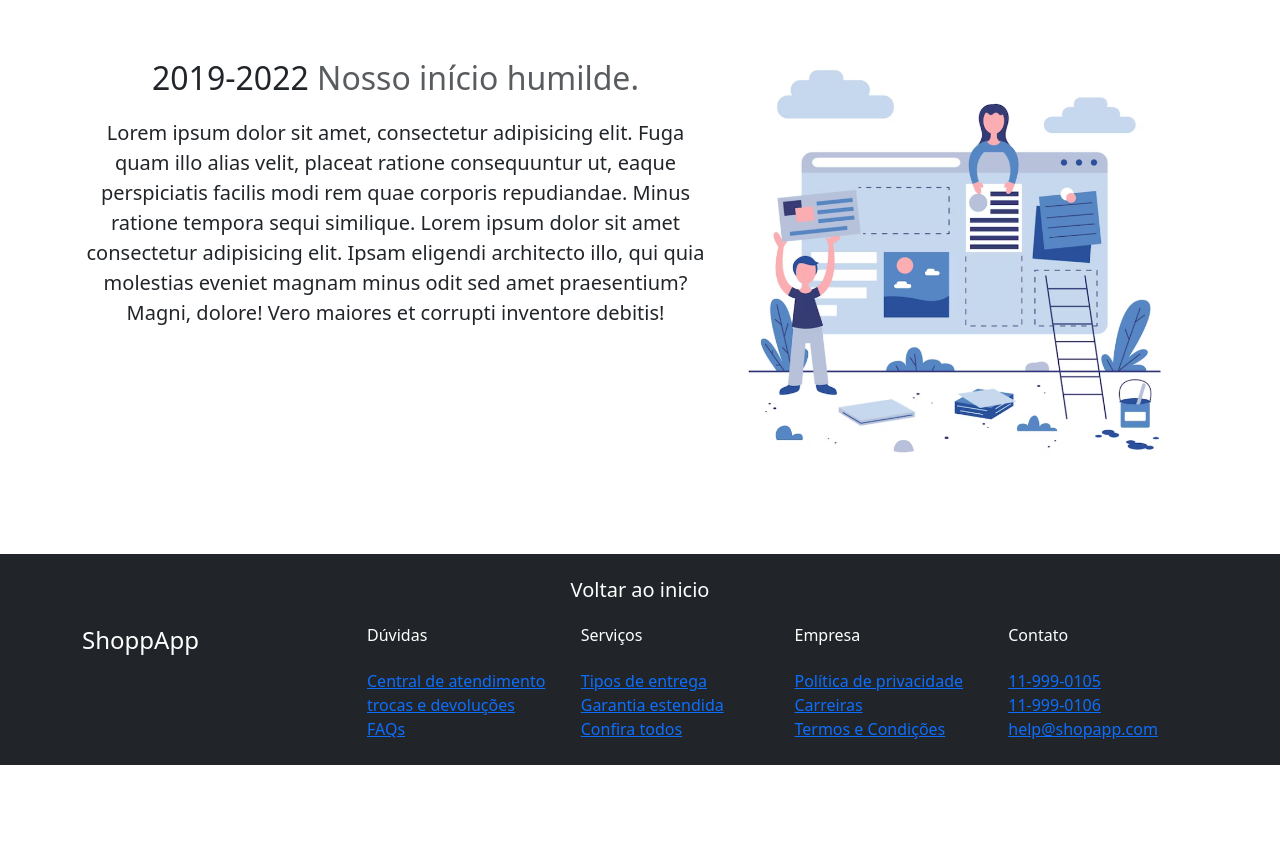
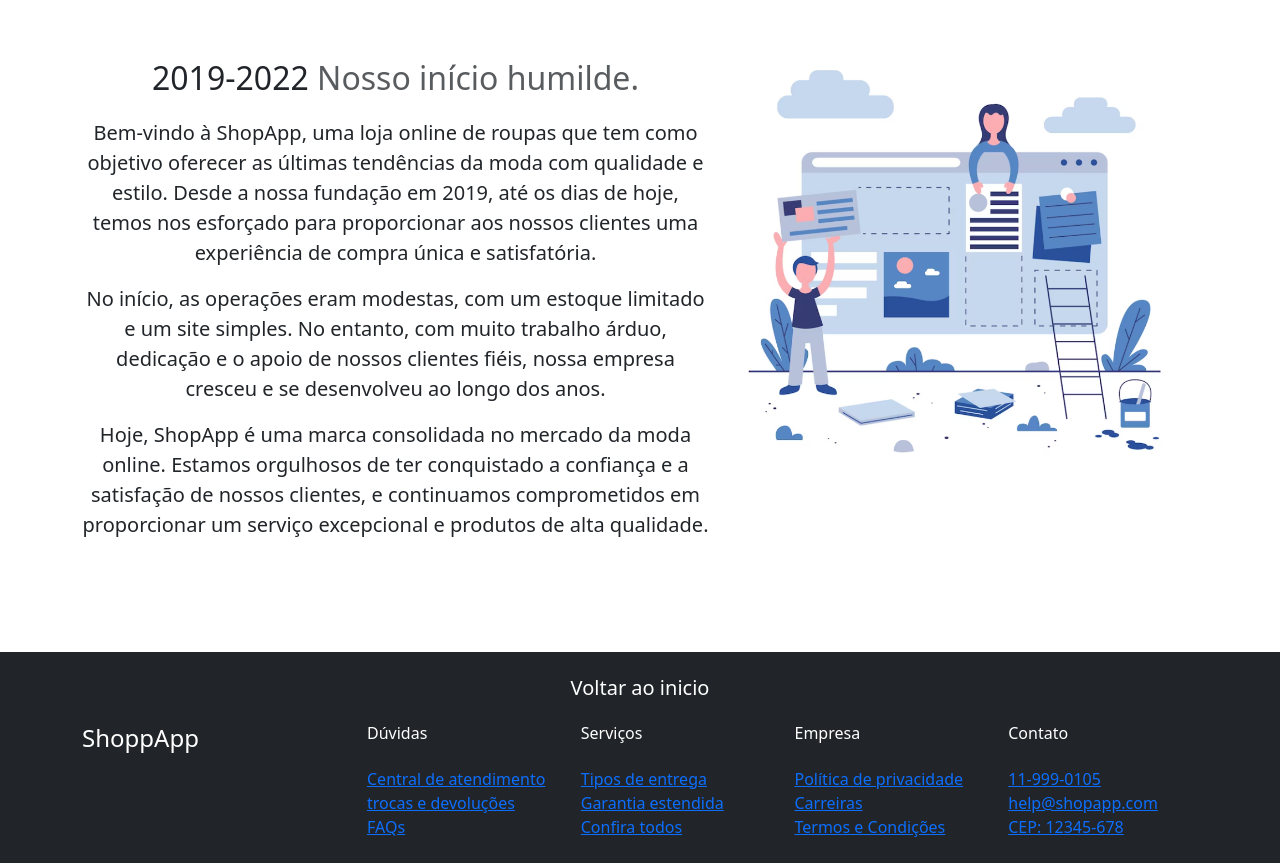
Before and after one commit to Alexjr53/loja-virtual, a plain HTML site: page index.html in a window 1280 px wide. Shown: the part 2691-3554 px from the top of the page. Before the commit the page ends 3456 px from the top, so only its background shows below. Drawn offline with nearby package versions, Linux system fonts and the light colour scheme.

Commit message:
html atualizado

```diff
--- a/index.html
+++ b/index.html
@@ -306,7 +306,9 @@
       <div class="row featurette my-5">
         <div class="col">
           <h2 class="featurette-heading fw-normal lh-1 mb-4">2019-2022<span class="text-body-secondary"> Nosso início humilde.</span></h2>
-          <p class="lead">Lorem ipsum dolor sit amet, consectetur adipisicing elit. Fuga quam illo alias velit, placeat ratione consequuntur ut, eaque perspiciatis facilis modi rem quae corporis repudiandae. Minus ratione tempora sequi similique. Lorem ipsum dolor sit amet consectetur adipisicing elit. Ipsam eligendi architecto illo, qui quia molestias eveniet magnam minus odit sed amet praesentium? Magni, dolore! Vero maiores et corrupti inventore debitis!</p>
+          <p class="lead">Bem-vindo à ShopApp, uma loja online de roupas que tem como objetivo oferecer as últimas tendências da moda com qualidade e estilo. Desde a nossa fundação em 2019, até os dias de hoje, temos nos esforçado para proporcionar aos nossos clientes uma experiência de compra única e satisfatória.</p>
+          <p class="lead">No início, as operações eram modestas, com um estoque limitado e um site simples. No entanto, com muito trabalho árduo, dedicação e o apoio de nossos clientes fiéis, nossa empresa cresceu e se desenvolveu ao longo dos anos.</p>
+          <p class="lead">Hoje, ShopApp é uma marca consolidada no mercado da moda online. Estamos orgulhosos de ter conquistado a confiança e a satisfação de nossos clientes, e continuamos comprometidos em proporcionar um serviço excepcional e produtos de alta qualidade.</p>
         </div>
         <div class="col-md-5">
           <img class="bd-placeholder-img img-fluid" width="500" height="500" src="src/images/foto-ilustracao.png" alt="Imagem">
@@ -384,10 +386,10 @@
                 <a class="text-gray-300" href="#footer">11-999-0105</a>
               </li>
               <li>
-                <a class="text-gray-300" href="#footer">11-999-0106</a>
+                <a class="text-gray-300" href="#footer">help@shopapp.com</a>
               </li>
               <li>
-                <a class="text-gray-300" href="#footer">help@shopapp.com</a>
+                <a class="text-gray-300" href="#footer">CEP: 12345-678</a>
               </li>
             </ul>
           </div>
@@ -395,7 +397,6 @@
       </div>
     </div>
   </footer>
-
   <script src="https://cdn.jsdelivr.net/npm/bootstrap@5.3.0/dist/js/bootstrap.bundle.min.js"
     integrity="sha384-geWF76RCwLtnZ8qwWowPQNguL3RmwHVBC9FhGdlKrxdiJJigb/j/68SIy3Te4Bkz"
     crossorigin="anonymous"></script>
```
